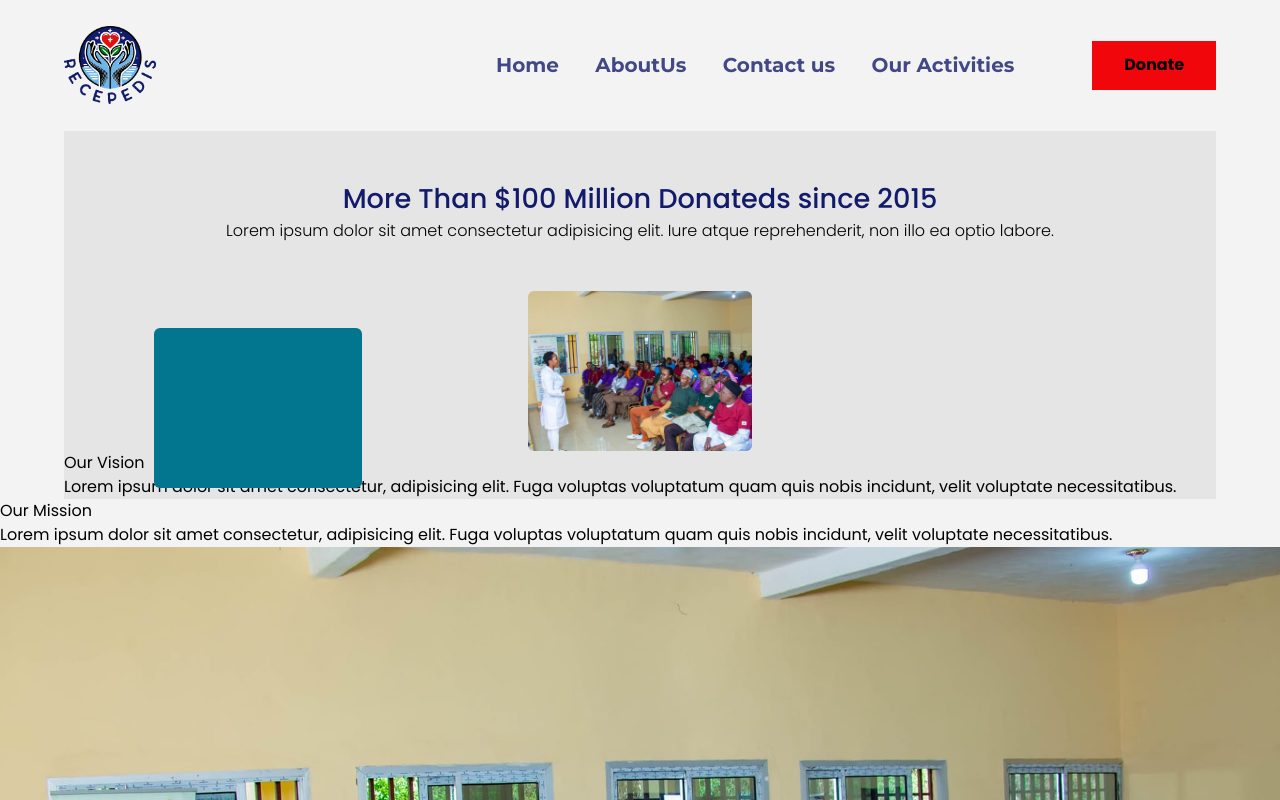
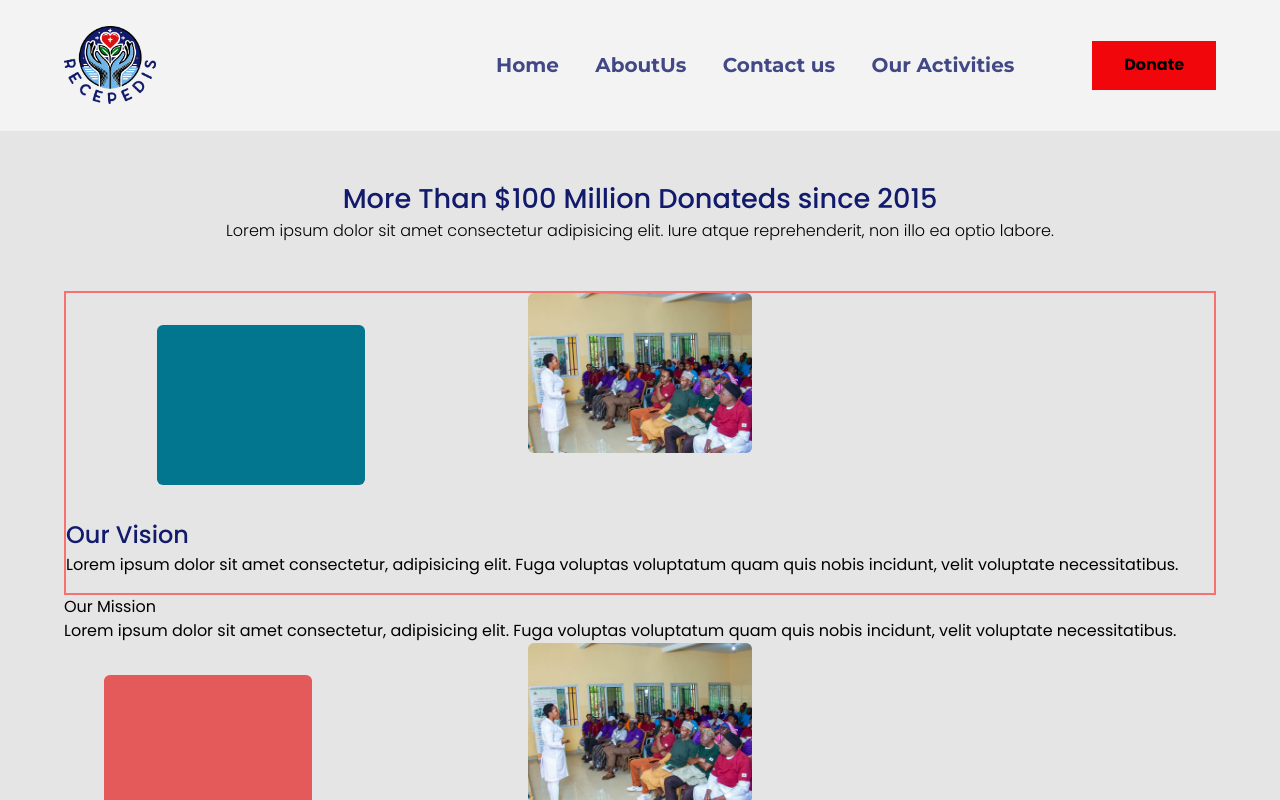
Before and after one commit to CJWALT/recepedis-ngo, a React (Create React App) app: page /about-us in a window 1280 px wide. Shown: the top 800 px of the page. Built offline with nearby package versions, Linux system fonts and the light colour scheme.

Commit message:
add the our vision component for the about us page

```diff
--- a/src/component/aboutus/ImgBackdrop.jsx
+++ b/src/component/aboutus/ImgBackdrop.jsx
@@ -3,9 +3,9 @@ import React from 'react'
 function ImgBackdrop({img, className}) {
   return (
     <div>
-      <div className='relative flex justify-center w-[80%] mx-auto'>
+      <div className='relative mb-[3rem] flex justify-center w-[80%] mx-auto'>
               <img src={img} alt="" className='object-cover object-center relative mx-auto z-10 w-[14rem] h-[10rem] rounded-md' />
-              <span className={`absolute -bottom-[2.3rem] -left-[1.6rem] rounded-md w-[13rem] h-[10rem] block ${className}`}></span>
+              <span className={`absolute -bottom-[2rem] -left-[1.5rem] rounded-md w-[13rem] h-[10rem] block ${className}`}></span>
             </div>
     </div>
   )
--- a/src/component/aboutus/OurMission.jsx
+++ b/src/component/aboutus/OurMission.jsx
@@ -1,20 +1,22 @@
 import React from 'react'
 import AboutBanner from '../../assets/counsel-img.jpg'
+import ImgBackdrop from './ImgBackdrop'
 
 function OurMission() {
   return (
     <section>
 
 
-            <div>
+            <div className='w-[90%] mx-auto'>
               <h4>Our Mission</h4>
               <p>
                 Lorem ipsum dolor sit amet consectetur, adipisicing elit. Fuga voluptas voluptatum quam quis nobis incidunt, velit voluptate necessitatibus.
               </p>
             </div>
             <div>
-              <img src={AboutBanner} alt="" />
-              <span></span>
+              <ImgBackdrop
+              img={AboutBanner}
+              className='bg-[#E45959]'/>
             </div>
     </section>
   )
--- a/src/component/aboutus/OurVision.jsx
+++ b/src/component/aboutus/OurVision.jsx
@@ -9,8 +9,8 @@ function OurVision() {
         <ImgBackdrop
           className='bg-[#03768F]'
           img={AboutBanner}/>
-            <div>
-              <h4>Our Vision</h4>
+            <div className='py-[1rem]'>
+              <h4 className='font-medium text-[1.3rem] text-txtColor sm:text-[1.5rem]'>Our Vision</h4>
               <p>
                 Lorem ipsum dolor sit amet consectetur, adipisicing elit. Fuga voluptas voluptatum quam quis nobis incidunt, velit voluptate necessitatibus.
               </p>
--- a/src/pages/AboutUs.jsx
+++ b/src/pages/AboutUs.jsx
@@ -7,15 +7,15 @@ import OurGoals from '../component/aboutus/OurGoals';
 function AboutUs() {
   return (
     <>
-        <section >
-          <div className='bg-[#E5E5E5] w-[90%] sm:w-[80%] md:w-[90%] mx-auto'>
+        <section className='bg-[#E5E5E5]' >
+          <div className='w-[90%] sm:w-[80%] md:w-[90%] mx-auto'>
           <div className='py-[3rem]'>
               <h3 className='text-[1.3rem] sm:text-[1.7rem] font-medium text-center text-txtColor'>More Than $100 Million Donateds since 2015</h3>
               <p className='font-light text-center text-[.8rem] sm:text-[1rem]'>
                 Lorem ipsum dolor sit amet consectetur adipisicing elit. Iure atque reprehenderit, non illo ea optio labore.
               </p>
             </div>
-          <div>
+          <div className='border-red-400 border-2'>
             <OurVision/>
           </div>
           </div>
```
